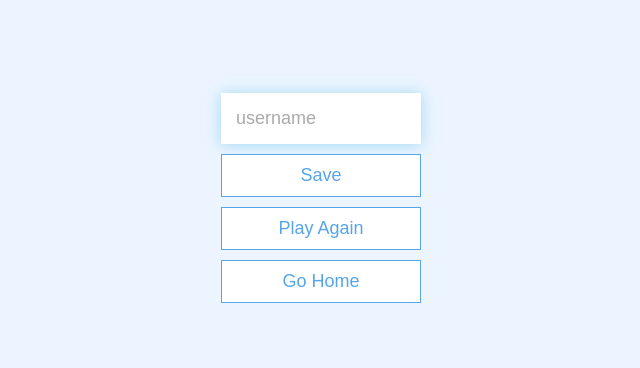
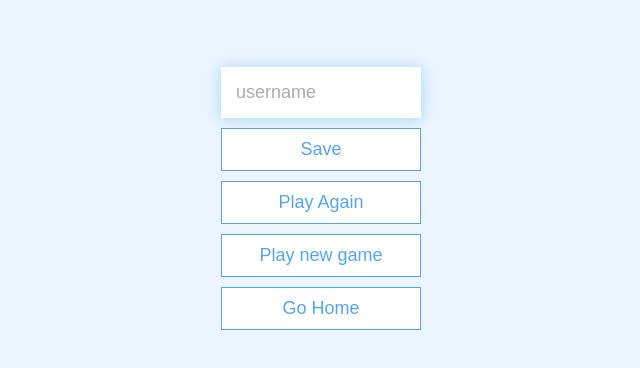
Before and after one commit to upekshasandamini/Quizz-App, a plain HTML site: page end.html in a window 1280 px wide. Shown: the part 222-590 px from the top of the page, without its empty margins (319-959 px from the left). Drawn offline with Linux system fonts and the light colour scheme.

Commit message:
new change for ncc

```diff
--- a/end.html
+++ b/end.html
@@ -32,6 +32,7 @@
 
 
             <a class="btn" href="/game.html">Play Again</a>
+		<a class="btn" href="/game.html">Play new game </a>
             <a class="btn" href="/">Go Home</a>
         </form>
     </div>
```
